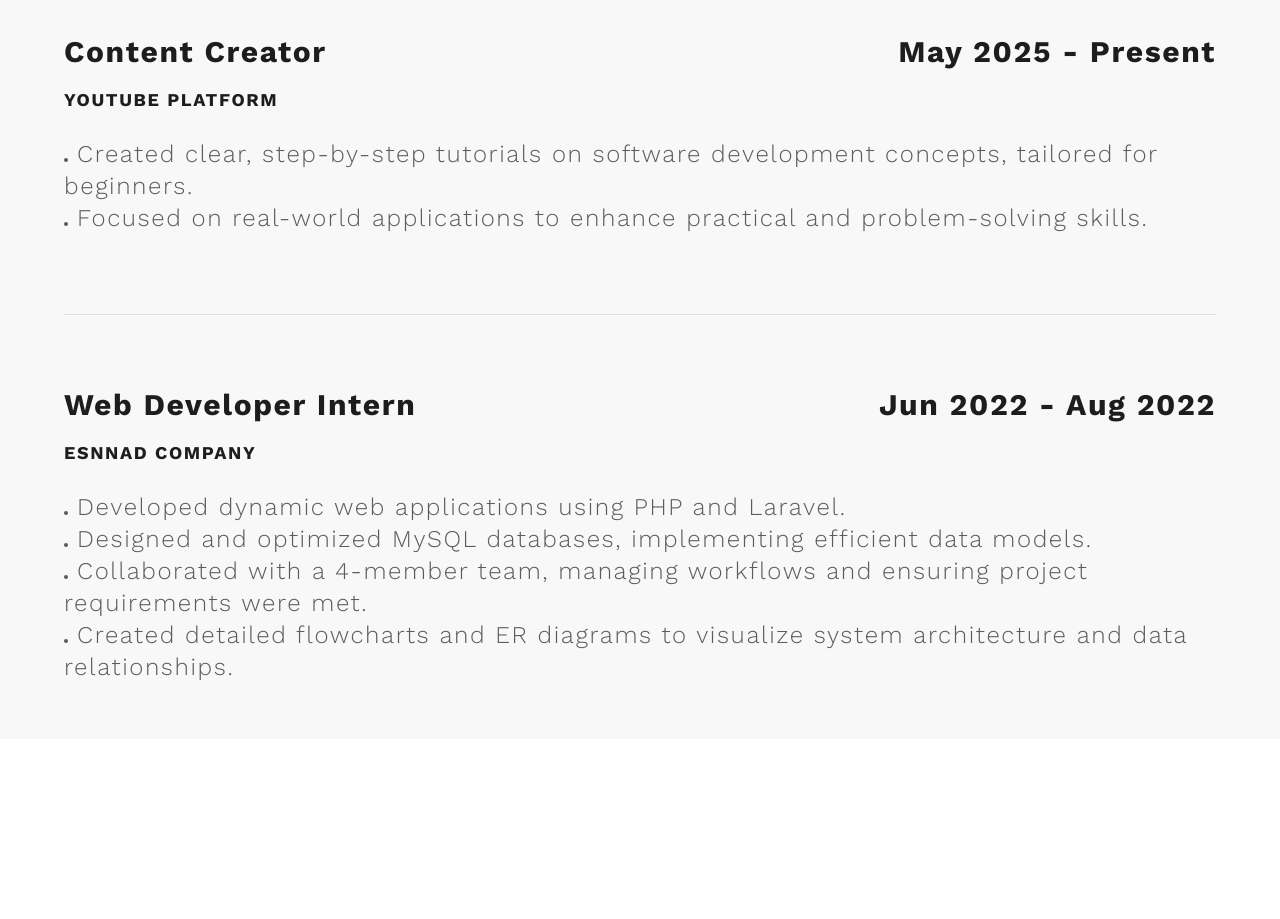
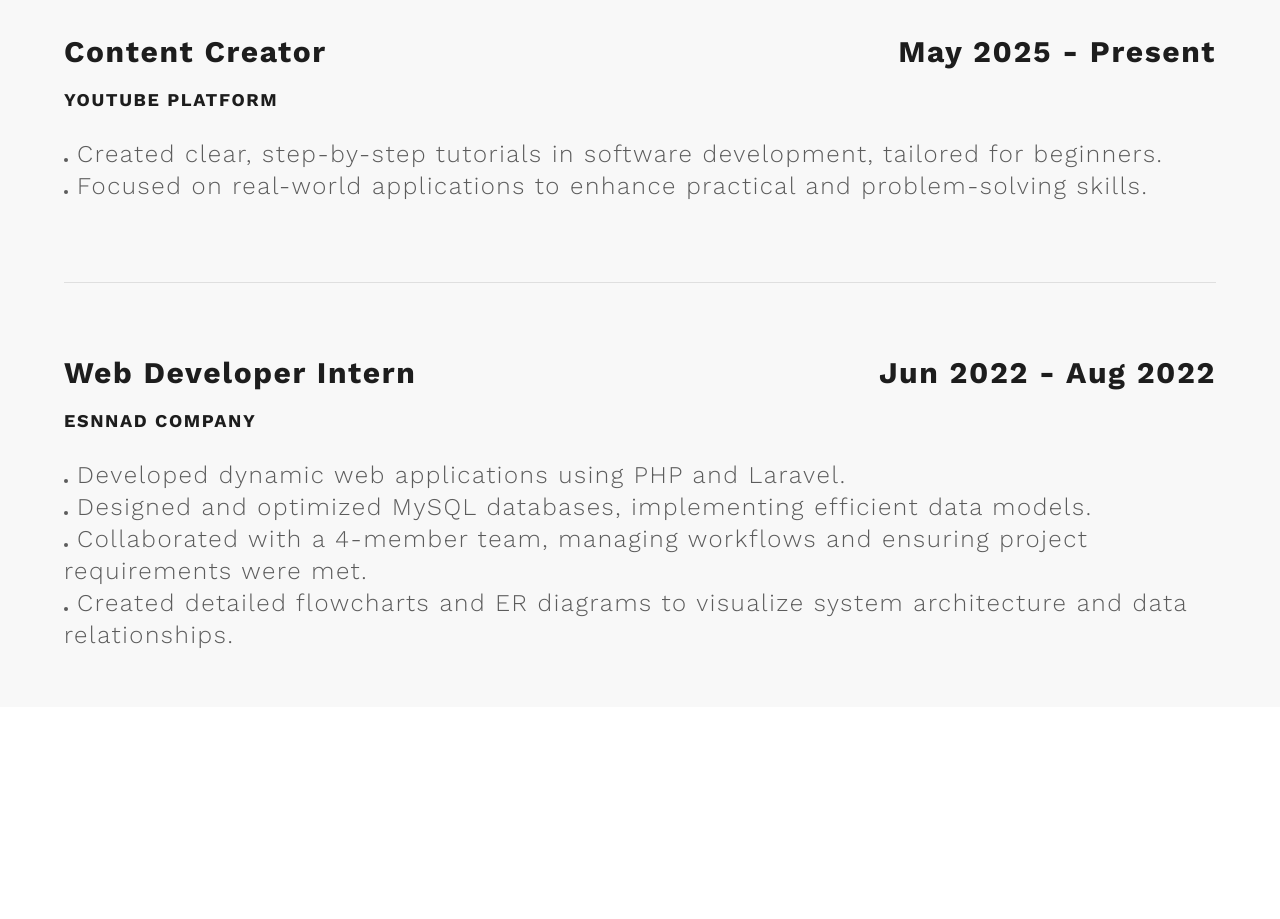
Before and after one commit to tech-step-25/Portfolio, a website: page index.html in a window 1280 px wide. Shown: the part 3760-4679 px from the top of the page. Drawn offline with nearby package versions, Linux system fonts and the light colour scheme.

Commit message:
Update index.html

```diff
--- a/index.html
+++ b/index.html
@@ -260,7 +260,7 @@
                     <ul class="py-2">
                         <li class="font-light text-base text-secondary md:text-lg lg:text-2xl"><span
                                 class="inline-block size-1 rounded-full bg-secondary"></span> Created clear,
-                            step-by-step tutorials on software development concepts, tailored for beginners.</li>
+                            step-by-step tutorials in software development, tailored for beginners.</li>
                         <li class="font-light text-base text-secondary md:text-lg lg:text-2xl"><span
                                 class="inline-block size-1 rounded-full bg-secondary"></span> Focused on real-world
                             applications to enhance practical and problem-solving skills.</li>
```
